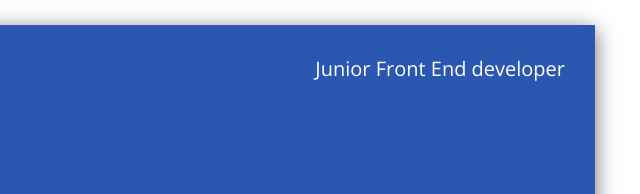
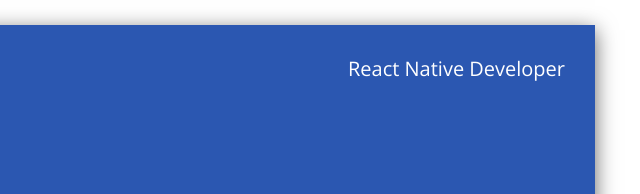
Before and after one commit to AlexBibig/Portfolio, a plain HTML site: page cv/index.html in a window 1280 px wide. Shown: the top 194 px of the page, 495-1135 px from the left. Drawn offline with nearby package versions, Linux system fonts and the light colour scheme.

Commit message:
modified resume

```diff
--- a/cv/index.html
+++ b/cv/index.html
@@ -23,7 +23,7 @@
         </div>
 
         <div class="info">
-          <p class="position">Junior Front End developer</p>
+          <p class="position">React Native Developer</p>
           <h1 class="name">Alexei Khudalei</h1>
         </div>
       </header>
```
